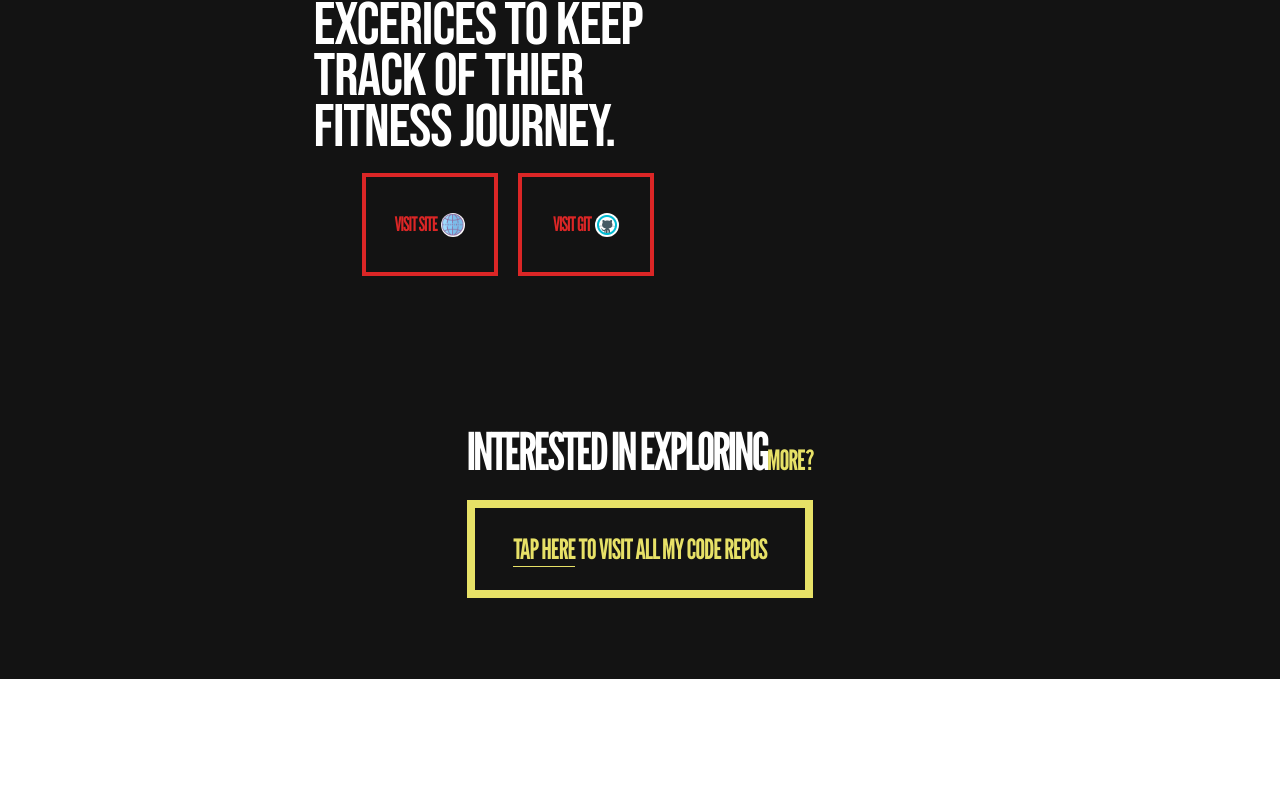
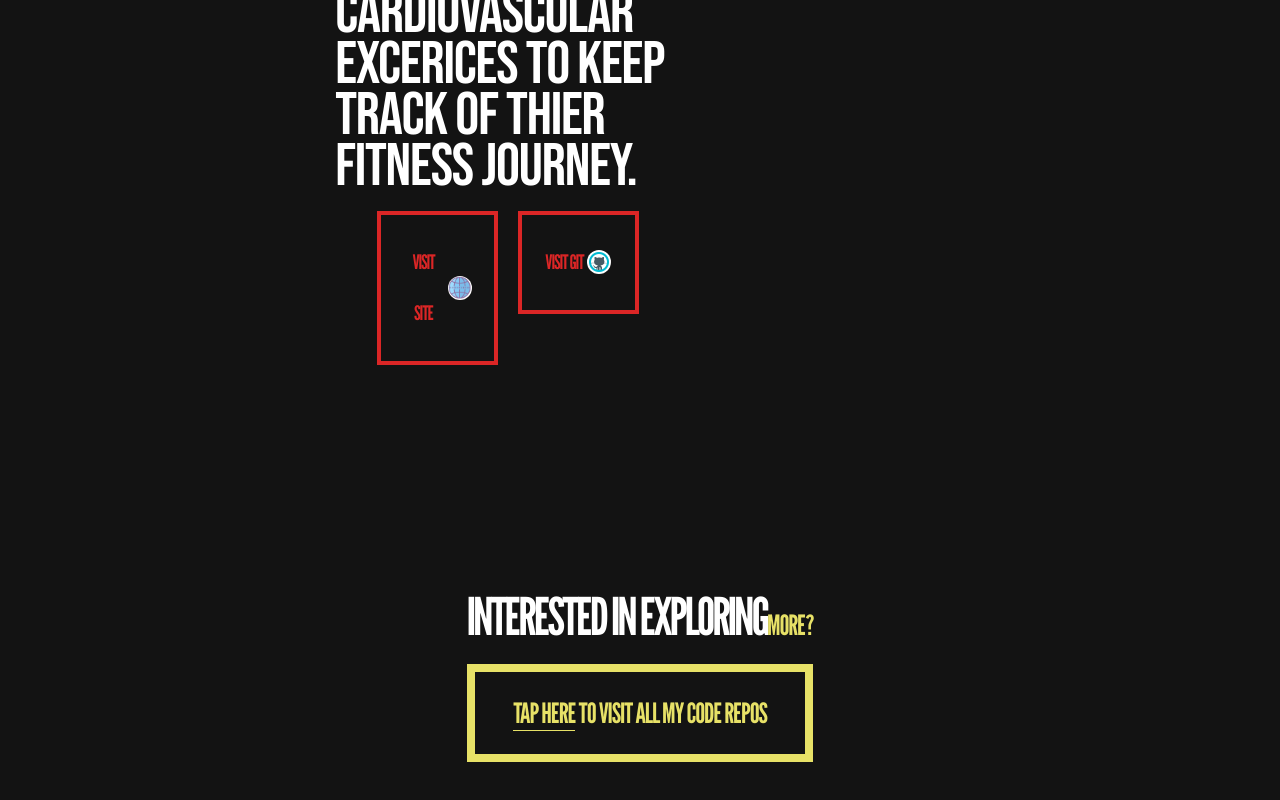
Before and after one commit to gtzjesus/Jesus, a website built with Parcel: page index.html in a window 1280 px wide. Shown: the part 4204-5004 px from the top of the page. Before the commit the page ends 4883 px from the top, so only its background shows below. Built offline with nearby package versions, Linux system fonts and the light colour scheme.

Commit message:
here we go again with responsiveness

```diff
--- a/src/sass/_github.scss
+++ b/src/sass/_github.scss
@@ -39,7 +39,7 @@
     height: fit-content;
     background-color: $color-background;
     align-items: center;
-    padding: $basic-padding-overall + 5vh;
+    padding: $basic-padding-overall + 10vh;
   }
 
   .github__information {
--- a/src/sass/_map.scss
+++ b/src/sass/_map.scss
@@ -92,7 +92,7 @@
     flex-direction: column;
     justify-content: space-evenly;
     align-items: center;
-    padding: $basic-padding-overall + 0.5vh;
+    padding: $basic-padding-overall + 5vh;
   }
   .map__container {
     display: flex;
```
